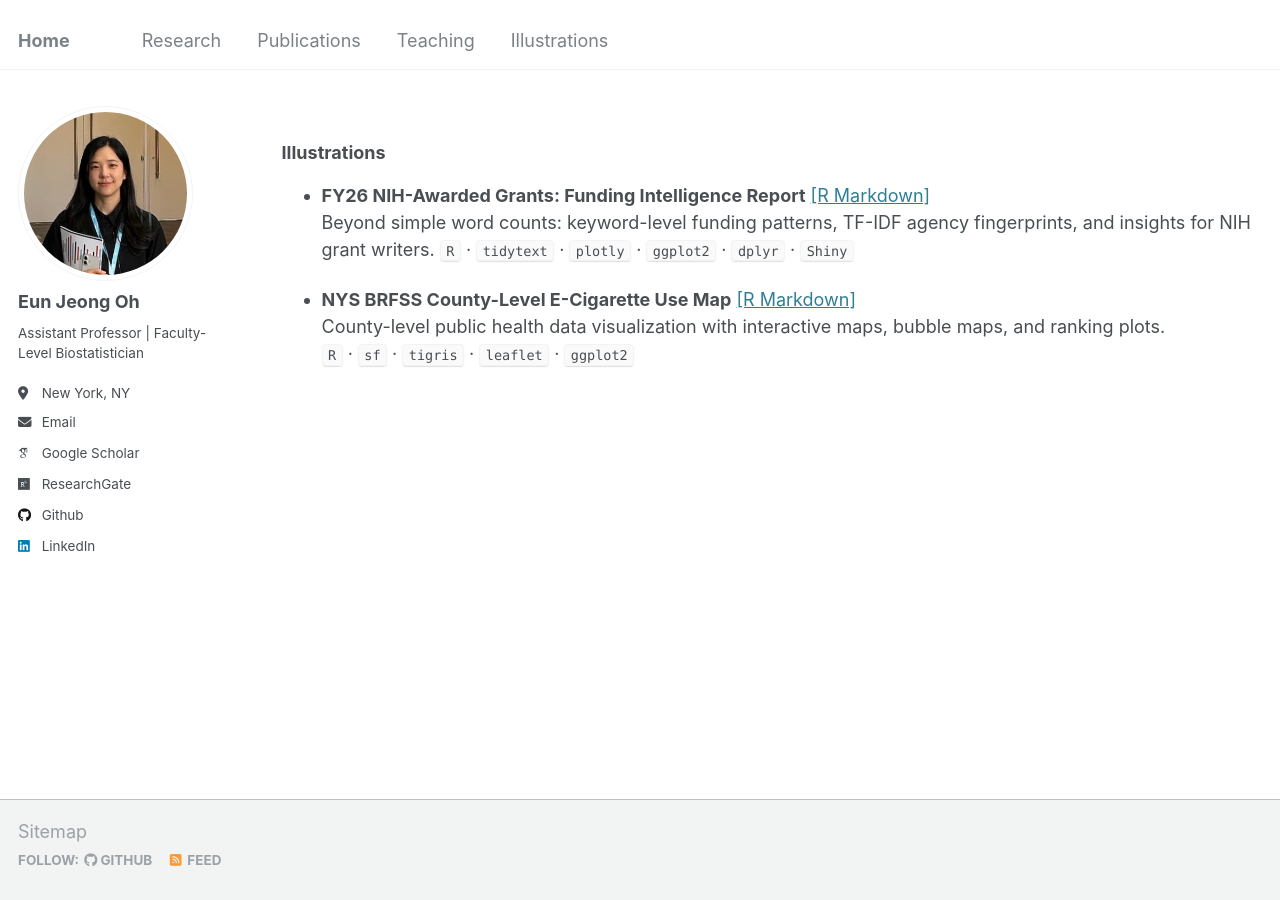
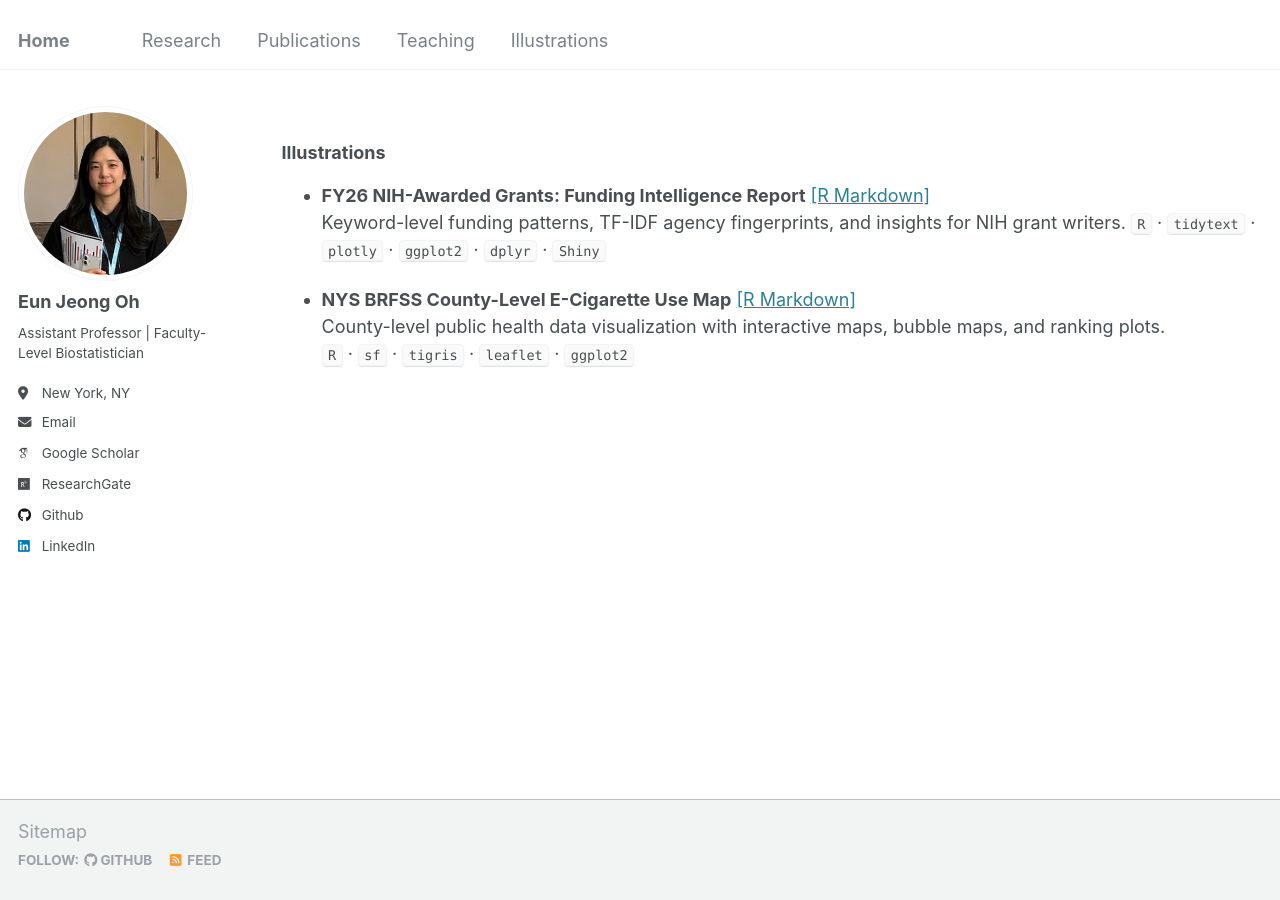
Before and after one commit to oheunj/oheunj.github.io, a Jekyll site: the page built from _pages/illustrations.md, in a window 1280 px wide. Built offline with Jekyll 4.4.1, drawn with Linux system fonts in a browser that asks for light colours; some web fonts are replaced.

Commit message:
Update illustrations.md

```diff
--- a/_pages/illustrations.md
+++ b/_pages/illustrations.md
@@ -13,7 +13,7 @@ redirect_from:
 ### Illustrations
 
 * **FY26 NIH-Awarded Grants: Funding Intelligence Report** [[R Markdown]](https://no86d0-eun0jeong-oh.shinyapps.io/01_FY26_AwardedGrants_260523)
-  Beyond simple word counts: keyword-level funding patterns, TF-IDF agency fingerprints,
+  Keyword-level funding patterns, TF-IDF agency fingerprints,
   and insights for NIH grant writers.
   `R` · `tidytext` · `plotly` · `ggplot2` · `dplyr` · `Shiny`
 
```
